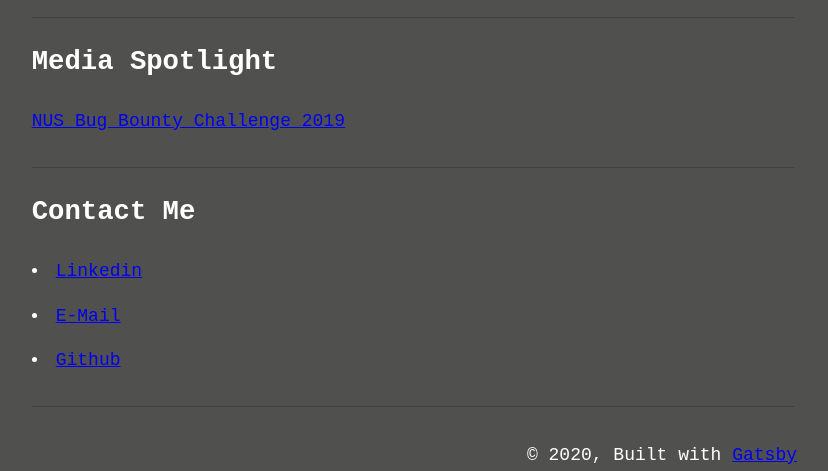
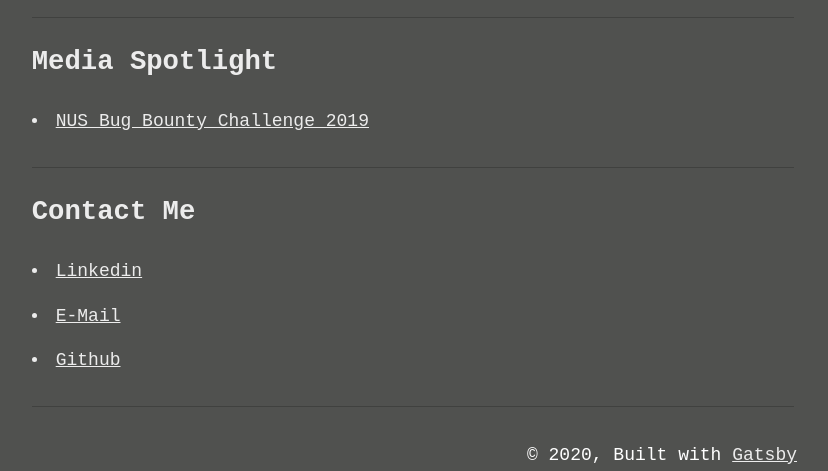
Before and after one commit to Zenious/zenious.github.io, a Gatsby site: page / in a window 1280 px wide. Shown: the part 2410-2881 px from the top of the page, without its empty margins (227-1055 px from the left). Built offline with nearby package versions, Linux system fonts and the light colour scheme; Gatsby itself is replaced by a stand-in of ours.

Commit message:
CNAME and link color

```diff
--- a/src/pages/index.tsx
+++ b/src/pages/index.tsx
@@ -20,7 +20,7 @@ const IndexPage = () => (
   <div style={{
     'width': '60%',
     'margin': '0 auto',
-    'color' : 'white',
+    'color' : '#ececec',
 
   }}>
   <h1 style={{
@@ -72,13 +72,23 @@ const IndexPage = () => (
   </p>
   <hr/>
   <h2>Media Spotlight</h2>
-  <p><a href="https://www.comp.nus.edu.sg/news/3137-2019-bug-bounty/">NUS Bug Bounty Challenge 2019</a></p>
+  <p>
+    <li><a href="https://www.comp.nus.edu.sg/news/3137-2019-bug-bounty/" style={{
+      'color' : '#ececec',
+      }}>NUS Bug Bounty Challenge 2019</a></li>
+  </p>
   <hr/>
   <h2>Contact Me</h2>
   <p>
-    <li><a href="https://www.linkedin.com/in/koh-zheng-wei/">Linkedin</a></li>
-    <li><a href="mailto: contact@kohzw.com">E-Mail</a></li>
-    <li><a href="https://github.com/zenious">Github</a></li></p>
+    <li><a href="https://www.linkedin.com/in/koh-zheng-wei/" style={{
+        'color' : '#ececec',
+        }}>Linkedin</a></li>
+    <li><a href="mailto: contact@kohzw.com" style={{
+        'color' : '#ececec',
+        }}>E-Mail</a></li>
+    <li><a href="https://github.com/zenious" style={{
+        'color' : '#ececec',
+        }}>Github</a></li></p>
   <hr/>
   </div>
   </body>
@@ -93,7 +103,9 @@ const IndexPage = () => (
       'textAlign': 'right'
     }}>   © {new Date().getFullYear()}, Built with
     {` `}
-    <a href="https://www.gatsbyjs.org">Gatsby</a>
+    <a href="https://www.gatsbyjs.org" style={{
+        'color' : '#ececec',
+        }}>Gatsby</a>
  </div>
  </footer>
  </>
```
Also changed, not shown: src/images/logo-icon-squared.png.
